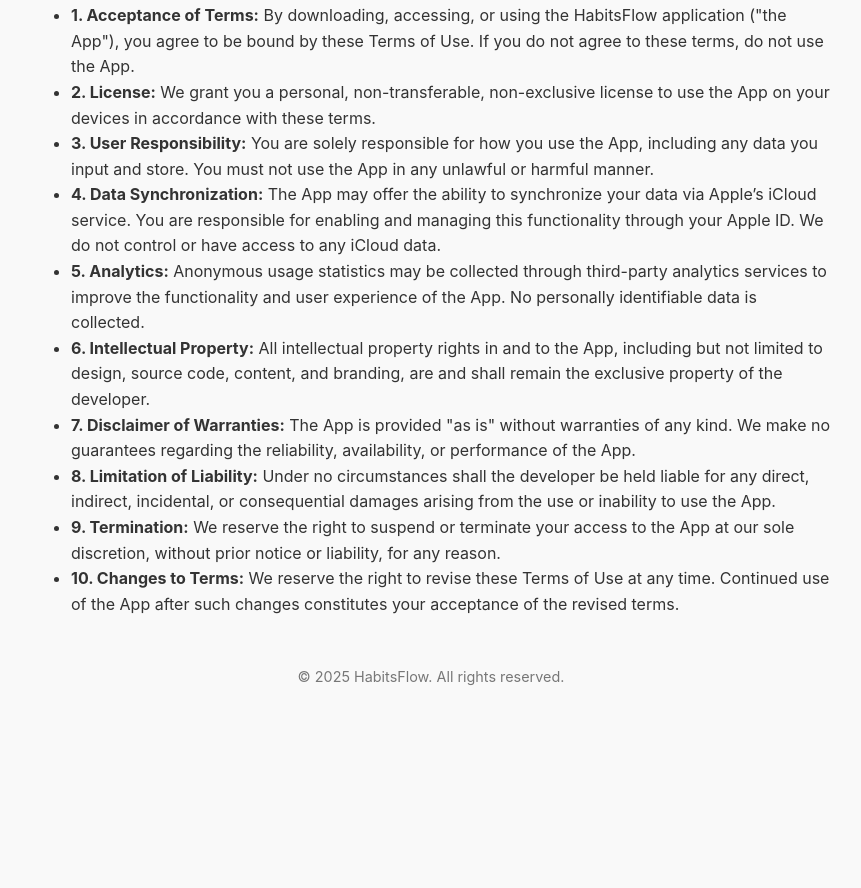
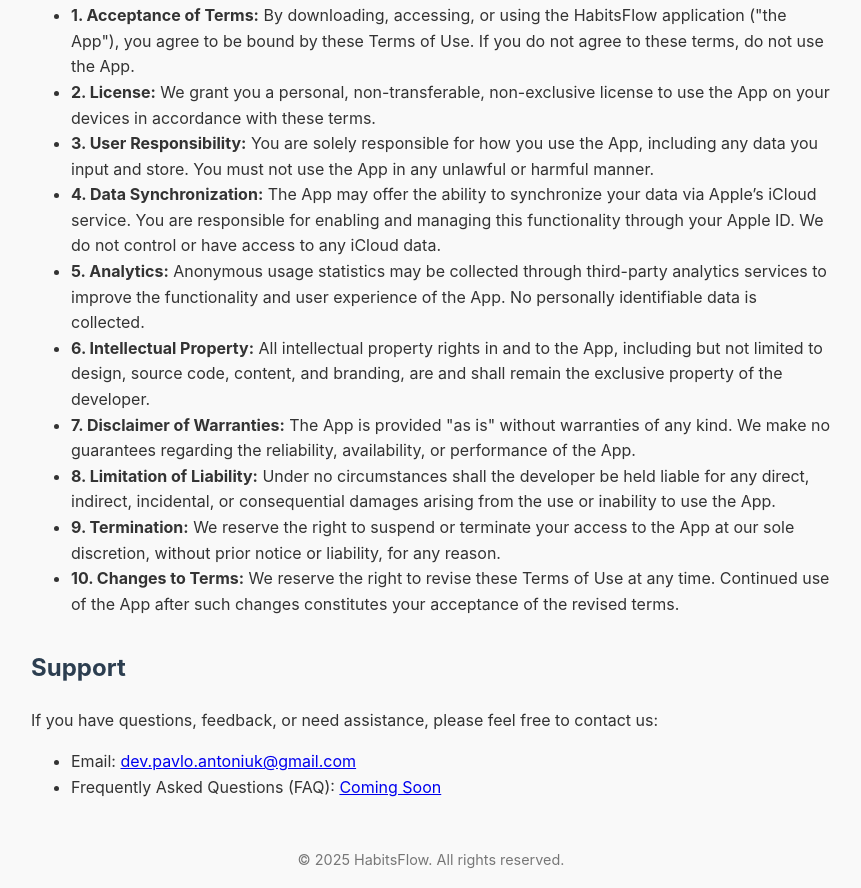
Before and after one commit to cloud2006/habitsFlowTerms, a plain HTML site: page index.html in a window 1280 px wide. Shown: the part 905-1793 px from the top of the page, without its empty margins (209-1070 px from the left). Before the commit the page ends 1609 px from the top, so only its background shows below. Drawn offline with Linux system fonts and the light colour scheme.

Commit message:
support section

```diff
--- a/index.html
+++ b/index.html
@@ -46,11 +46,11 @@
 <body>
   <header>
     <h1>HabitsFlow</h1>
-    <p>Privacy Policy & Terms of Use</p>
+    <p><a href="#privacy" style="color: white;">Privacy Policy</a> | <a href="#terms" style="color: white;">Terms of Use</a> | <a href="#support" style="color: white;">Support</a></p>
   </header>
   <main>
     <section>
-      <h2>Privacy Policy</h2>
+      <h2 id="privacy">Privacy Policy</h2>
       <p>This Privacy Policy describes how your personal information is handled in the HabitsFlow mobile application ("the App").</p>
       <ul>
         <li><strong>1. No Personal Data Collection:</strong> We do not collect, store, or transmit any personally identifiable information. All data you enter into the App is stored locally on your device and optionally synchronized via Apple’s iCloud service. This synchronization is subject to Apple’s privacy and security policies, and we do not have access to your iCloud data.</li>
@@ -78,6 +78,14 @@
         <li><strong>10. Changes to Terms:</strong> We reserve the right to revise these Terms of Use at any time. Continued use of the App after such changes constitutes your acceptance of the revised terms.</li>
       </ul>
     </section>
+    <section>
+      <h2 id="support">Support</h2>
+      <p>If you have questions, feedback, or need assistance, please feel free to contact us:</p>
+      <ul>
+        <li>Email: <a href="mailto:dev.pavlo.antoniuk@gmail.com">dev.pavlo.antoniuk@gmail.com</a></li>
+        <li>Frequently Asked Questions (FAQ): <a href="#faq">Coming Soon</a></li>
+      </ul>
+    </section>
   </main>
   <footer>
     &copy; <span id="year"></span> HabitsFlow. All rights reserved.
```
